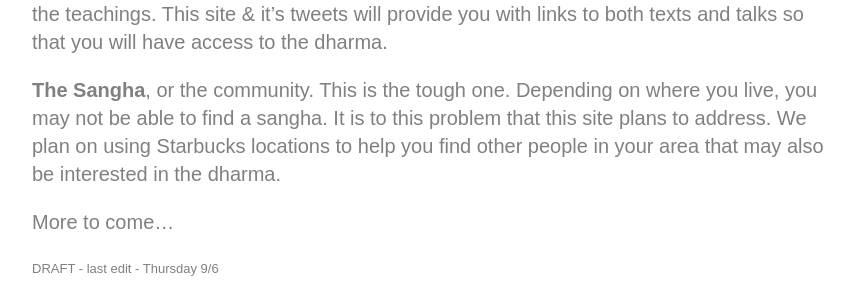
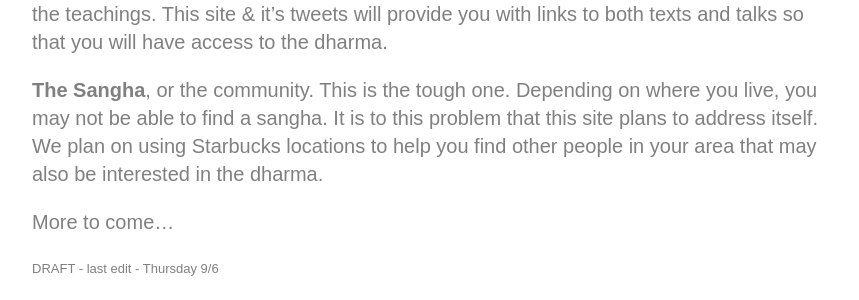
Before and after one commit to StarbucksSangha/StarbucksSangha, a Jekyll site: the page built from info.md, in a window 1280 px wide. Shown: the part 219-519 px from the top of the page, without its empty margins (208-1067 px from the left). Built offline with Jekyll 4.4.1, drawn with Linux system fonts in a browser that asks for light colours.

Commit message:
Update info.md

```diff
--- a/info.md
+++ b/info.md
@@ -10,7 +10,7 @@
 
 <b>The Dharma</b>, or teachings, used to be hard to find. But... with the advent of the internet you can find [texts](https://www.dhammatalks.org/suttas/index.html){:target="_blank"} and [talks](https://www.dhammatalks.org/mp3_collections_index.html){:target="_blank"} so that you don't have to go to foreign lands to have access to the teachings. This site & it's tweets will provide you with links to both texts and talks so that you will have access to the dharma.
 
-<b>The Sangha</b>, or the community. This is the tough one. Depending on where you live, you may not be able to find a sangha. It is to this problem that this site plans to address. We plan on using Starbucks locations to help you find other people in your area that may also be interested in the dharma.
+<b>The Sangha</b>, or the community. This is the tough one. Depending on where you live, you may not be able to find a sangha. It is to this problem that this site plans to address itself. We plan on using Starbucks locations to help you find other people in your area that may also be interested in the dharma.
 
 More to come...
 
```
